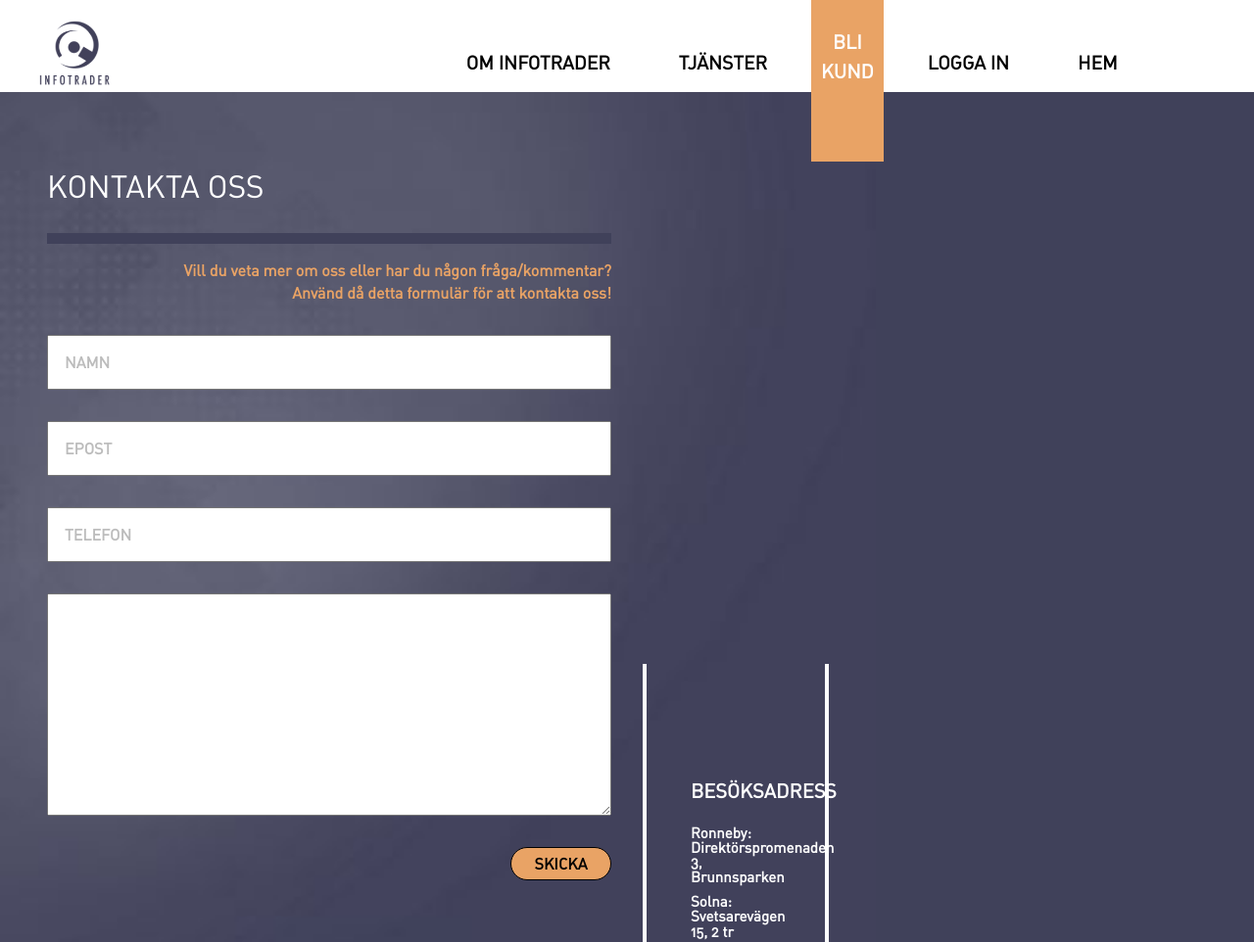
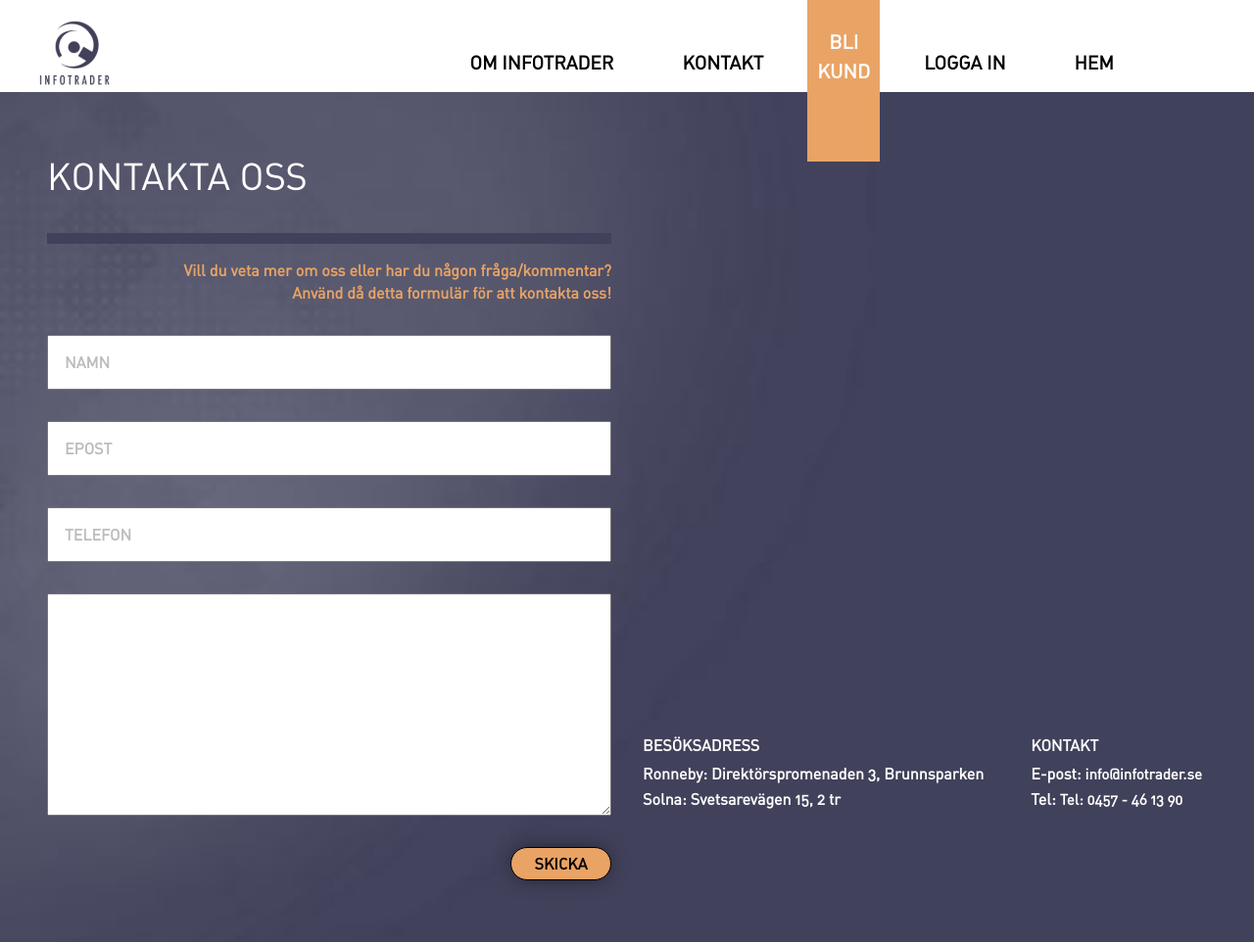
Before and after one commit to hakantas212/infotrader, a plain HTML site: page contact.html in a window 1280 px wide. Shown: the top 962 px of the page at 98% size. Drawn offline with Linux system fonts and the light colour scheme; some packages are replaced by stand-ins of ours.

Commit message:
contact small fixes

```diff
--- a/assets/css/main.css
+++ b/assets/css/main.css
@@ -1118,7 +1118,7 @@ body {
 ==================================================================*/
 
 .kontakt-title {
-  font-size: 2em;
+  font-size: 2.4em;
   color: #fff;
   margin-top: -2em;
   margin-bottom: 1em;
@@ -1176,6 +1176,42 @@ body {
   position: relative;
   margin: 0 auto;
   margin-right: 0px;
+  cursor: pointer;
+  -webkit-box-shadow: 0px 0px 21px -5px rgba(0,0,0,0.75);
+  -moz-box-shadow: 0px 0px 21px -5px rgba(0,0,0,0.75);
+  box-shadow: 0px 0px 21px -5px rgba(0,0,0,0.75);
+}
+
+.map-container {
+  max-width: 855px;
+  height: 440px;
+  width: 100%;
+}
+
+.address-wrapper {
+  display: flex;
+  flex-direction: row;
+  color: #fff;
+}
+
+.address-wrapper h2 {
+  font-size: 1em;
+  padding-top: 75px;
+  font-weight: bold;
+  padding-bottom: 3px;
+}
+.address-wrapper p {
+  display: block;
+  padding-top: 10px;
+}
+.address-wrapper a {
+  display: inline-block;
+  font-size: 0.94rem;
+  color: #ffffff;
+}
+
+.map-address:nth-child(1) {
+  padding-right: 3em;
 }
 
 #map {
@@ -1630,6 +1666,10 @@ body {
 
     margin: 0 auto;
     margin-bottom: 2em;
+  }
+
+  .address-wrapper {
+    display: none;
   }
 
   /*=================================================================
--- a/contact.html
+++ b/contact.html
@@ -96,7 +96,7 @@
 					  <a href="./om-infotrader.html">OM INFOTRADER</a
 					  ><span>&nbsp;</span>
 					</li>
-					<li><a href="#">TJÄNSTER</a><span>&nbsp;</span></li>
+					<li><a href="./contact.html">KONTAKT</a><span>&nbsp;</span></li>
 					<li class="active register">
 					  <a href="https://aspx.infotrader.se/avtal/?&service=startselect"
 						>BLI <br />
@@ -119,7 +119,7 @@
 					<span class="ico"><i></i><i></i><i></i></span>
 					<ul>
 					  <li><a href="./om-infotrader.html">OM INFOTRADER</a></li>
-					  <li><a href="#">TJÄNSTER</a></li>
+					  <li><a href="./contact.html">KONTAKT</a></li>
 					  <li>
 						<a href="https://aspx.infotrader.se/avtal/?&service=startselect"
 						  >BLI KUND</a
@@ -160,14 +160,15 @@
 						<button type="submit" class="form-submit-button" value=" Skicka ">SKICKA </button>
 					</form>
 				</div>
-				<div id="map" class="map-container">
+				<div class="map-container">
 					<div id="map"></div>
-					<div class="address -">
+					<div class="address-wrapper">
+						<div class="map-address">
 							<h2>BESÖKSADRESS</h2>
 							<p>Ronneby: Direktörspromenaden 3, Brunnsparken</p>
 							<p>Solna: Svetsarevägen 15, 2 tr</p>
 						</div>
-					<div class="address">
+						<div class="map-address">
 							<h2>KONTAKT</h2>
 							<p>
 							<span>E-post: </span><a href="mailto:info@infotrader.se">info@infotrader.se</a>
@@ -177,9 +178,9 @@
 							</p>
 						</div>
 					</div>
+				</div>
+			</div>
 
-
-			</div>
         </div>
       </main>
 
```
Lines whose indentation alone changed are shown as unchanged.
